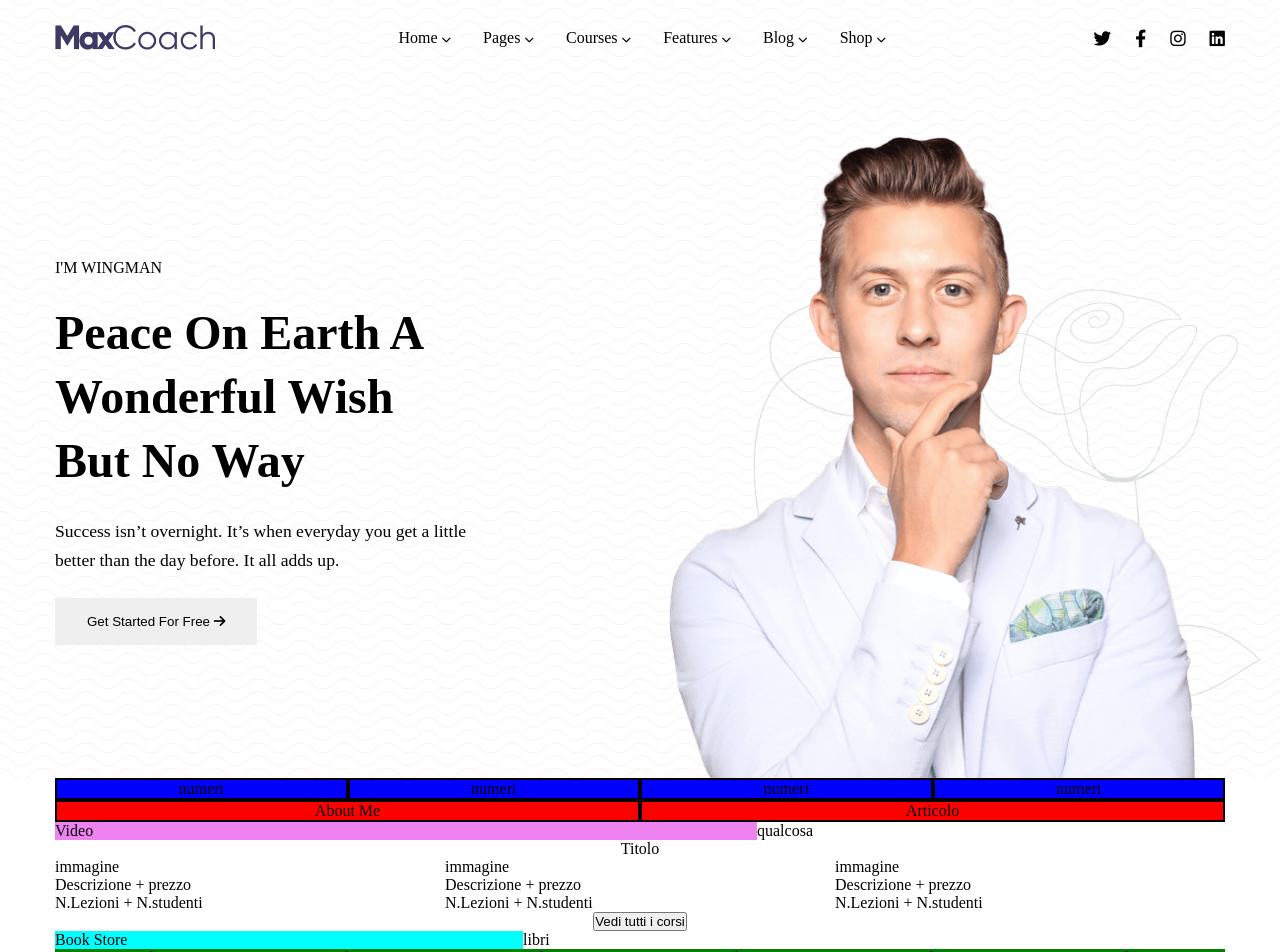
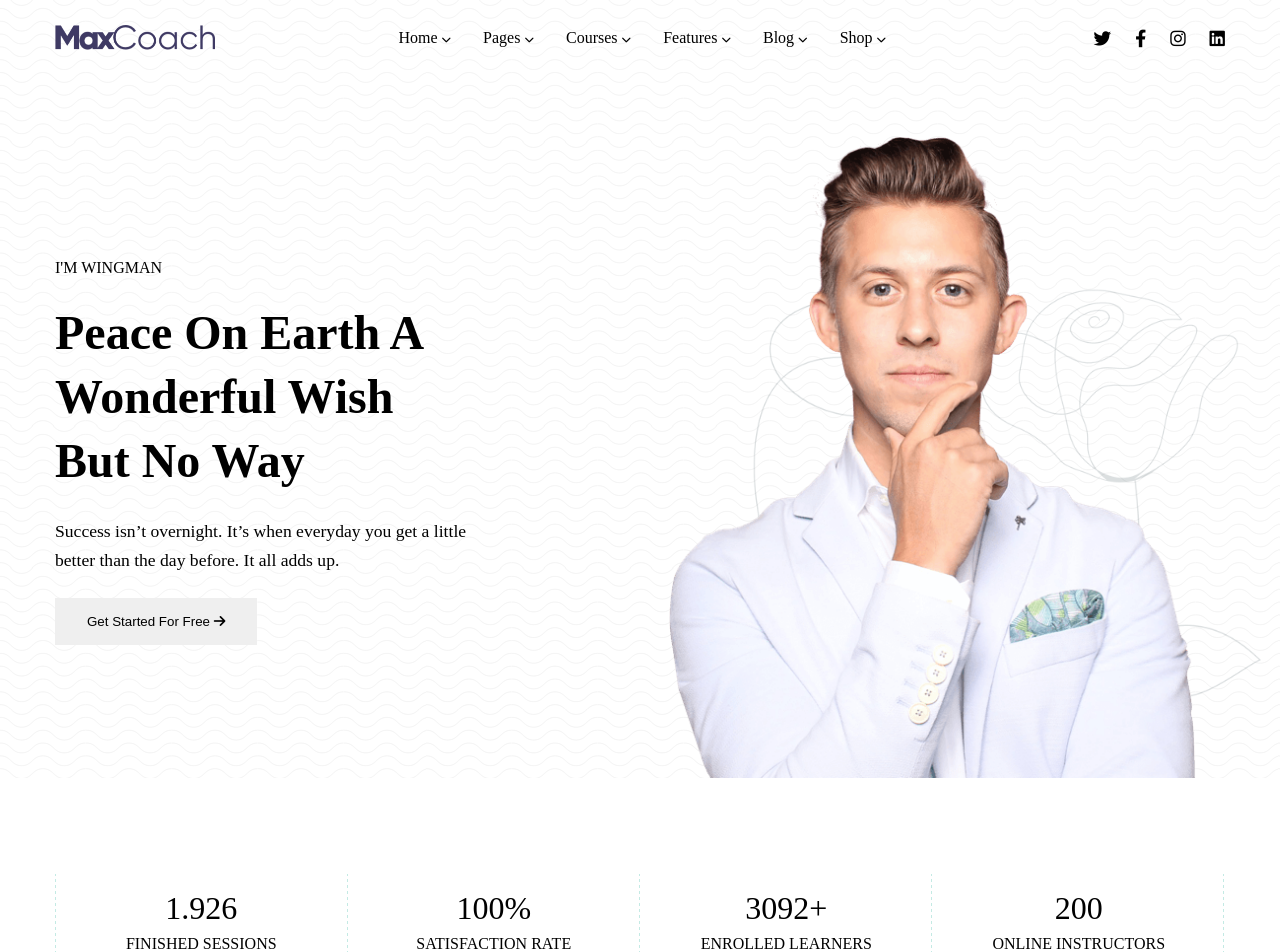
Before and after one commit to Marco-Vigilio/proj-html-vuejs, a Vue app: page / in a window 1280 px wide. Shown: the top 952 px of the page. Built offline with nearby package versions, Linux system fonts and the light colour scheme.

Commit message:
inserisco dettagli nel component DataNumbers

```diff
--- a/src/components/main/DataNumbers.vue
+++ b/src/components/main/DataNumbers.vue
@@ -1,9 +1,21 @@
 <template>
     <div class="numbers">
-        <div class="data">numeri</div>
-        <div class="data">numeri</div>
-        <div class="data">numeri</div>
-        <div class="data">numeri</div>
+        <div class="data">
+            <span>1.926</span>
+            <p>FINISHED SESSIONS</p>
+        </div>
+        <div class="data">
+            <span>100%</span>
+            <p>SATISFACTION RATE</p>
+        </div>
+        <div class="data">
+            <span>3092+</span>
+            <p>ENROLLED LEARNERS</p>
+        </div>
+        <div class="data">
+            <span>200</span>
+            <p>ONLINE INSTRUCTORS</p>
+        </div>
     </div>
 </template>
 <script>
@@ -15,13 +27,21 @@ export default {
 div.numbers {
     display: flex;
     justify-content: space-between;
+    background-image: url("../../assets/img/background-pattern-grid-line-06.png");
+    margin: 6rem 0;
 
     div.data {
         width: calc(100% / 4);
-        background-color: blue;
-        border: 2px solid black;
+        padding: 1rem;
         display: flex;
+        flex-direction: column;
         justify-content: center;
+        align-items: center;
+
+        span {
+            font-size: 2rem;
+            padding-bottom: .5rem;
+        }
     }
 }
 </style>
```
